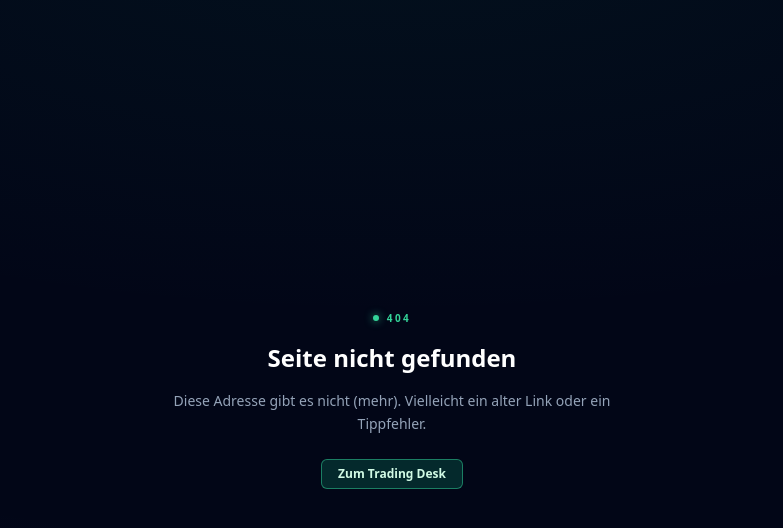
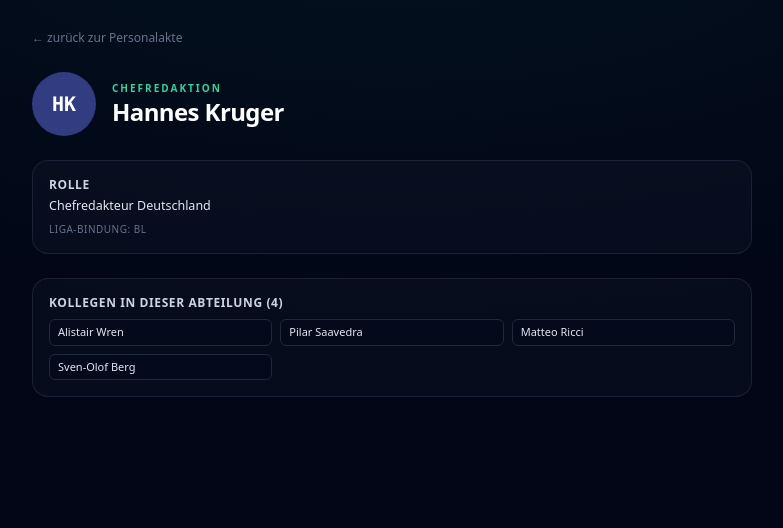
Before and after one commit to nnauroz-prog/trading-app, a Next.js app: page /sport/firma/chef-de in a window 1280 px wide. Before the commit this address had no page. Shown: the top 528 px of the page, without its empty margins (248-1031 px from the left). Built offline with nearby package versions, Linux system fonts and the light colour scheme.

Commit message:
Welle 88: Mitarbeiter-Detail-Seite /sport/firma/[id] — Avatar, Rolle, Liga/Team-Bindung, klickbare Kollegen-Liste. Personalakte-Chips sind jetzt Links.

```diff
--- /dev/null
+++ b/app/sport/firma/[id]/page.tsx
@@ -0,0 +1,94 @@
+import Link from 'next/link';
+import { notFound } from 'next/navigation';
+import { SPORT_FIRMA, type SportEmployee } from '@/lib/sport/firma/roster';
+
+export const dynamic = 'force-static';
+
+interface PageProps {
+  params: Promise<{ id: string }>;
+}
+
+const DEPARTMENT_LABEL: Record<SportEmployee['department'], string> = {
+  chef: 'Chefredaktion',
+  league_scout: 'Liga-Scouts',
+  team_analyst: 'Mannschafts-Analyse',
+  form_analyst: 'Form-Analyse',
+  tactical_analyst: 'Taktik',
+  international_watch: 'International',
+  transfer_watch: 'Transfer-Markt',
+  politik_watch: 'Verbands-Politik',
+  schedule_gatekeeper: 'Aktualitäts-Wache',
+  safety_picker: 'Sicherheits-Tipp-Wache',
+  h2h_specialist: 'Direktvergleich (H2H)',
+  daily_pick_curator: 'Tipp-des-Tages-Wache'
+};
+
+function avatarInitials(name: string): string {
+  const parts = name.split(/\s+/).filter(Boolean);
+  if (parts.length === 0) return '??';
+  if (parts.length === 1) return parts[0].slice(0, 2).toUpperCase();
+  return (parts[0][0] + parts[parts.length - 1][0]).toUpperCase();
+}
+
+function hueFromId(id: string): number {
+  let h = 0;
+  for (let i = 0; i < id.length; i++) h = (h * 31 + id.charCodeAt(i)) % 360;
+  return h;
+}
+
+export default async function EmployeeDetailPage({ params }: PageProps) {
+  const { id } = await params;
+  const employee = SPORT_FIRMA.find((e) => e.id === id);
+  if (!employee) return notFound();
+
+  const colleagues = SPORT_FIRMA.filter((e) => e.department === employee.department && e.id !== employee.id);
+  const hue = hueFromId(employee.id);
+
+  return (
+    <main className="mx-auto max-w-3xl space-y-6 p-4 md:p-6">
+      <Link href="/sport/firma" className="inline-flex items-center gap-1.5 text-xs text-slate-500 transition hover:text-emerald-300">
+        ← zurück zur Personalakte
+      </Link>
+
+      <header className="flex items-center gap-4">
+        <div
+          className="flex h-16 w-16 items-center justify-center rounded-full font-mono text-xl font-bold text-white"
+          style={{ background: `hsl(${hue}, 45%, 35%)` }}
+          aria-hidden
+        >
+          {avatarInitials(employee.name)}
+        </div>
+        <div>
+          <div className="text-[10px] font-semibold uppercase tracking-[0.2em] text-emerald-400">{DEPARTMENT_LABEL[employee.department]}</div>
+          <h1 className="text-2xl font-bold tracking-tight text-white">{employee.name}</h1>
+        </div>
+      </header>
+
+      <section className="rounded-2xl border border-slate-800/80 bg-slate-900/40 p-4">
+        <h2 className="text-xs font-semibold uppercase tracking-wider text-slate-300">Rolle</h2>
+        <p className="mt-1 text-[12.5px] leading-snug text-slate-200">{employee.role}</p>
+        {employee.leagueKey && (
+          <div className="mt-2 text-[10px] uppercase tracking-wider text-slate-500">Liga-Bindung: {employee.leagueKey}</div>
+        )}
+        {employee.teamKey && (
+          <div className="mt-2 text-[10px] uppercase tracking-wider text-slate-500">Team-Bindung: {employee.teamKey}</div>
+        )}
+      </section>
+
+      {colleagues.length > 0 && (
+        <section className="rounded-2xl border border-slate-800/80 bg-slate-900/40 p-4">
+          <h2 className="text-xs font-semibold uppercase tracking-wider text-slate-300">Kollegen in dieser Abteilung ({colleagues.length})</h2>
+          <ul className="mt-2 grid grid-cols-2 gap-2 sm:grid-cols-3">
+            {colleagues.map((c) => (
+              <li key={c.id}>
+                <Link href={`/sport/firma/${c.id}`} className="block truncate rounded-md border border-slate-800 bg-slate-950/40 px-2 py-1 text-[11px] text-slate-200 hover:border-emerald-400/60 hover:text-emerald-300">
+                  {c.name}
+                </Link>
+              </li>
+            ))}
+          </ul>
+        </section>
+      )}
+    </main>
+  );
+}
--- a/app/sport/firma/page.tsx
+++ b/app/sport/firma/page.tsx
@@ -49,7 +49,8 @@ function hueFromId(id: string): number {
 function EmployeeChip({ e }: { e: SportEmployee }) {
   const hue = hueFromId(e.id);
   return (
-    <li className="grid grid-cols-[2rem_1fr] items-center gap-2 rounded-lg border border-slate-800 bg-slate-950/40 px-2.5 py-1.5">
+    <li>
+      <Link href={`/sport/firma/${e.id}`} className="grid grid-cols-[2rem_1fr] items-center gap-2 rounded-lg border border-slate-800 bg-slate-950/40 px-2.5 py-1.5 hover:border-emerald-400/40 hover:bg-slate-900/60">
         <div
           className="flex h-8 w-8 items-center justify-center rounded-full font-mono text-[10px] font-bold text-white"
           style={{ background: `hsl(${hue}, 45%, 35%)` }}
@@ -61,6 +62,7 @@ function EmployeeChip({ e }: { e: SportEmployee }) {
           <div className="truncate text-[12px] font-semibold text-white">{e.name}</div>
           <div className="truncate text-[10.5px] text-slate-400">{e.role}</div>
         </div>
+      </Link>
     </li>
   );
 }
--- a/next.config.ts
+++ b/next.config.ts
@@ -2,7 +2,7 @@ import type { NextConfig } from 'next';
 
 // Cache-bust marker: bump this when forcing Vercel to rebuild from scratch.
 // Last bumped: 2026-06-01 — Welle 58.
-const BUILD_MARKER = 'welle-87-curators-quote';
+const BUILD_MARKER = 'welle-88-employee-detail';
 
 const nextConfig: NextConfig = {
   env: {
```
Lines whose indentation alone changed are shown as unchanged.
